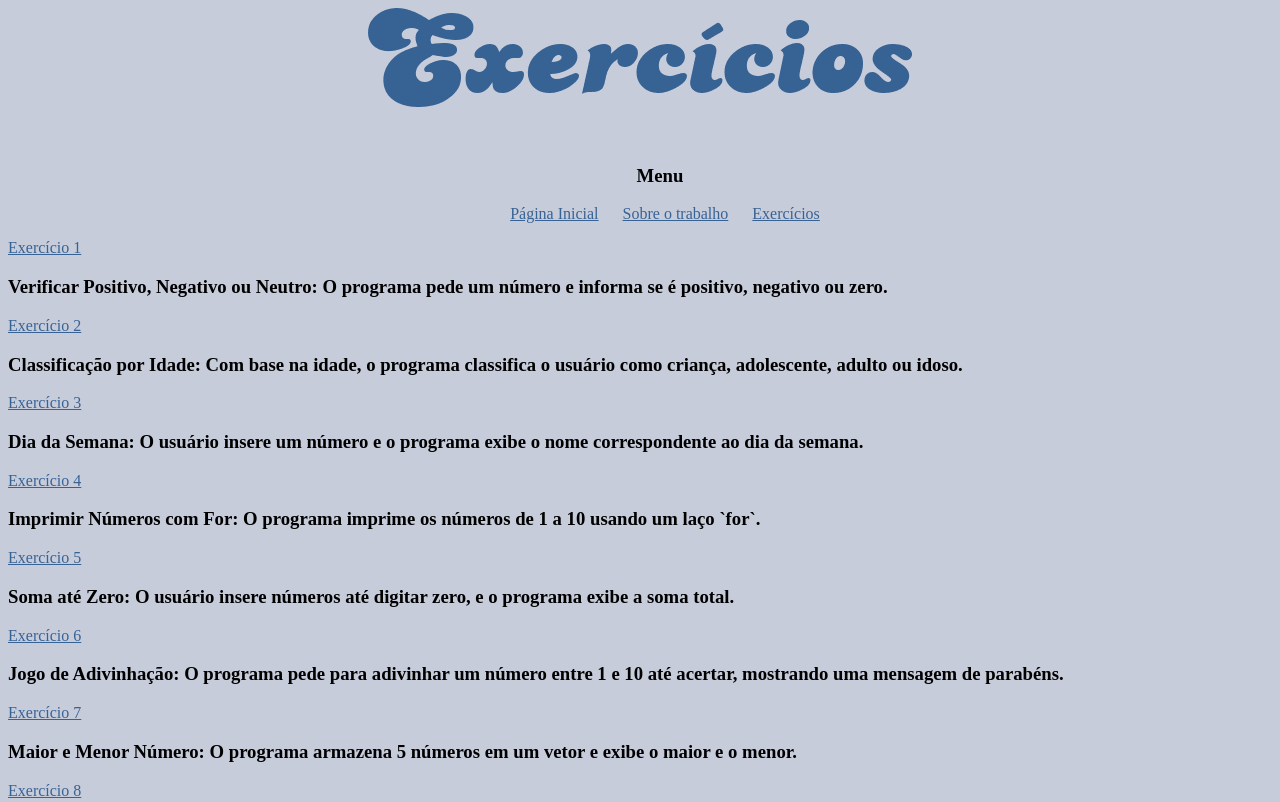
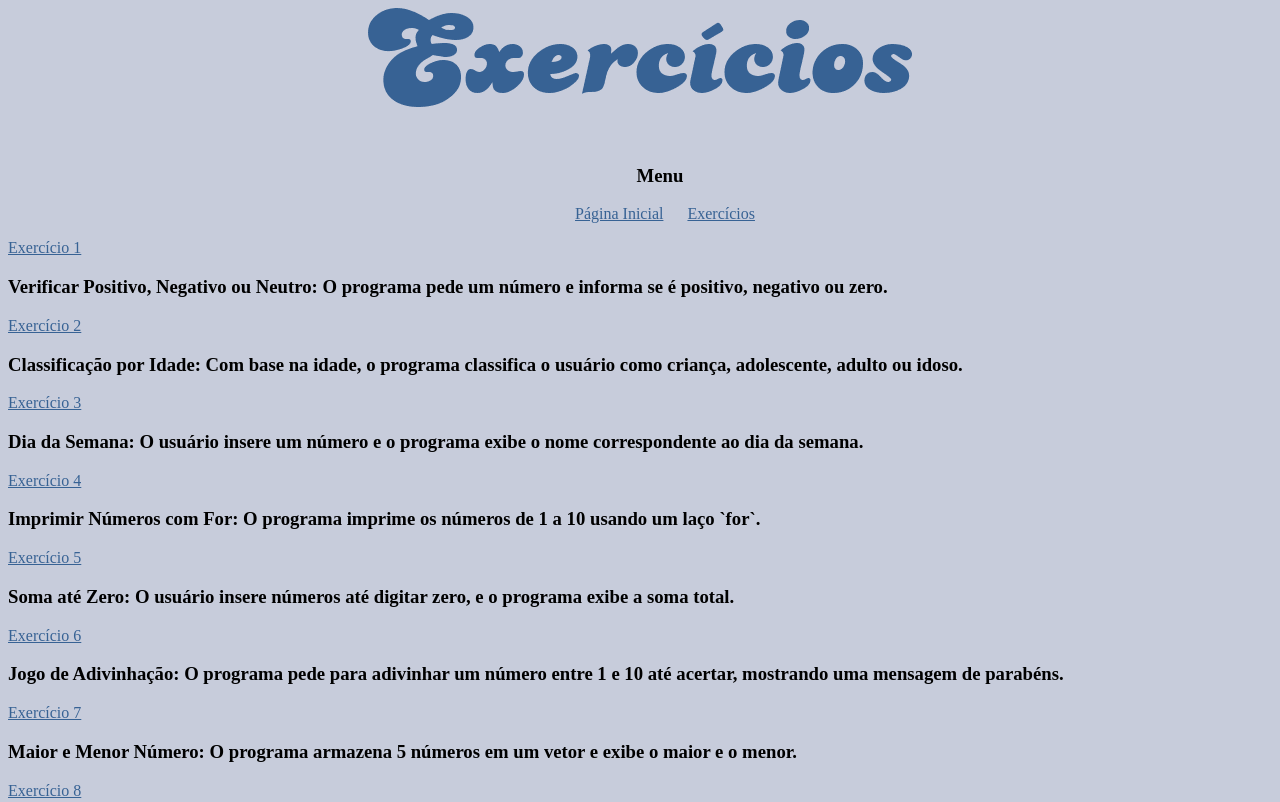
Before and after one commit to star-sam/Samara-Silva-e-Gabriela-Moura, a plain HTML site: page Exercícios.html in a window 1280 px wide. Shown: the top 802 px of the page. Drawn offline with Linux system fonts and the light colour scheme.

Commit message:
Update Exercícios.html

```diff
--- a/Exercícios.html
+++ b/Exercícios.html
@@ -17,7 +17,7 @@
             <h3>Menu</h3>
         </li>
         <li><a href="index.html">Página Inicial</a></li>
-        <li> <a href="Sobre.html">Sobre o trabalho</a></li>
+
         <li><a href="Exercícios.html">Exercícios</a></li>
 
 
```
